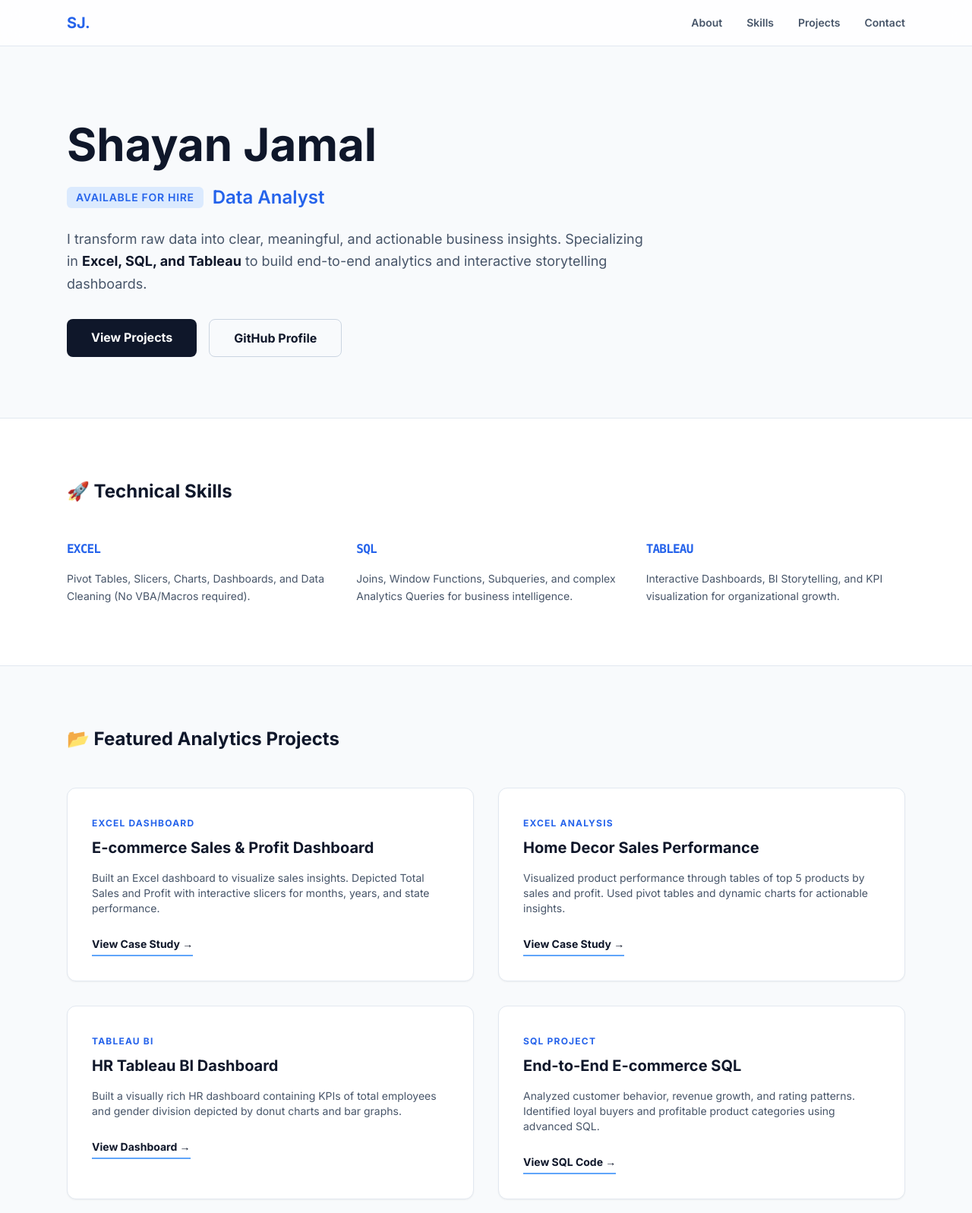
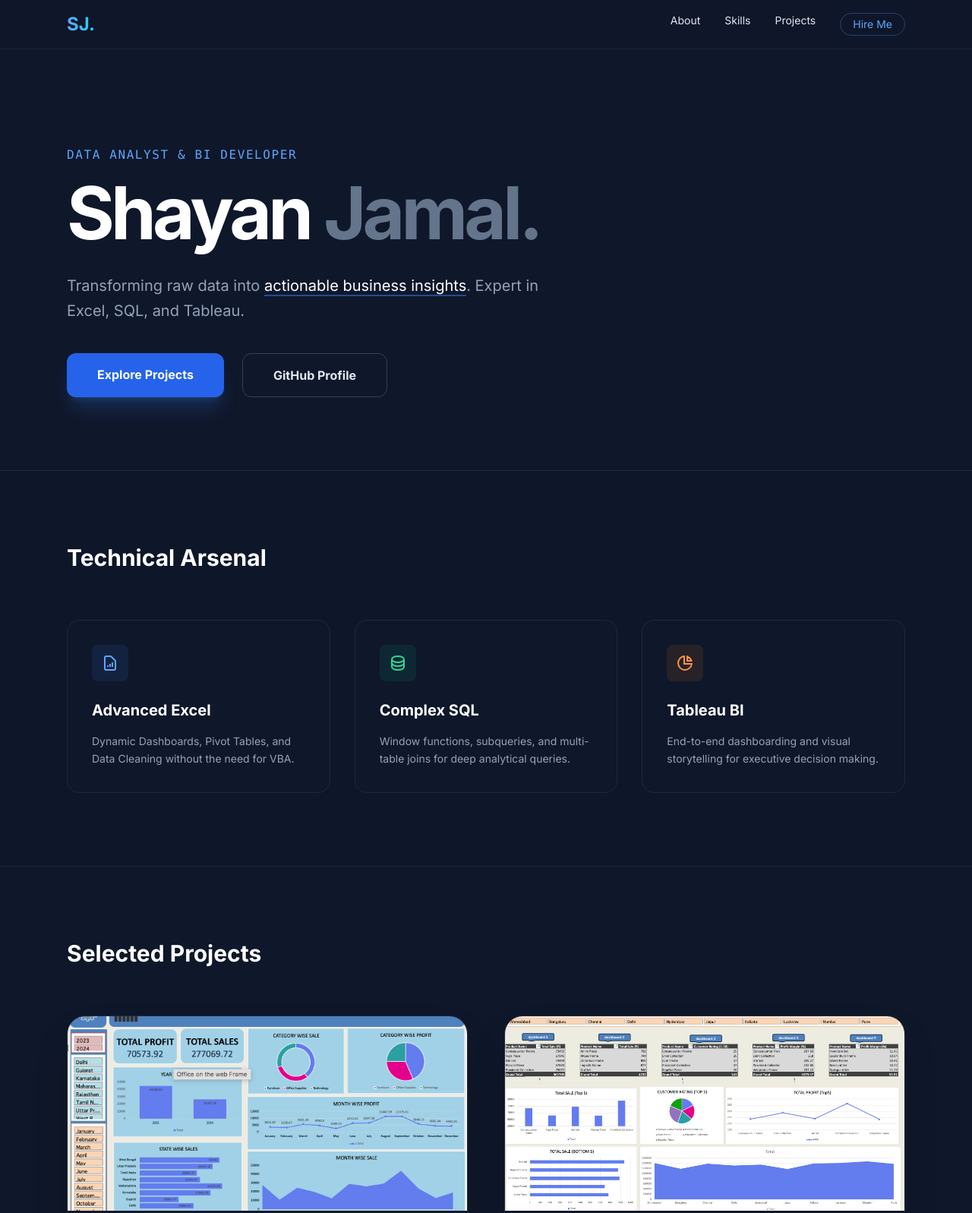
Before and after one commit to Shayan-Jamal/ShayanJamal.github.io, a plain HTML site: page index.html in a window 1280 px wide. Shown: the top 1597 px of the page at 76% size. Drawn offline with nearby package versions, Linux system fonts and the light colour scheme.

Commit message:
Update index.html

```diff
--- a/index.html
+++ b/index.html
@@ -3,127 +3,132 @@
 <head>
     <meta charset="UTF-8">
     <meta name="viewport" content="width=device-width, initial-scale=1.0">
-    <title>Shayan Jamal | Data Analyst Portfolio</title>
+    <title>Shayan Jamal | Data Analyst</title>
     <script src="https://cdn.tailwindcss.com"></script>
     <link href="https://fonts.googleapis.com/css2?family=Inter:wght@300;400;600;700&display=swap" rel="stylesheet">
     <style>
         body { font-family: 'Inter', sans-serif; }
+        .project-card:hover { transform: translateY(-8px); transition: all 0.3s ease; }
+        .bg-glass { background: rgba(15, 23, 42, 0.8); backdrop-filter: blur(12px); }
     </style>
 </head>
-<body class="bg-slate-50 text-slate-900 antialiased">
+<body class="bg-[#0f172a] text-slate-200 antialiased">
 
-    <nav class="fixed w-full bg-white/80 backdrop-blur-md z-50 border-b border-slate-200">
+    <nav class="fixed w-full bg-glass z-50 border-b border-slate-800">
         <div class="max-w-6xl mx-auto px-6 py-4 flex justify-between items-center">
-            <span class="text-xl font-bold text-blue-600">SJ.</span>
-            <div class="hidden md:flex space-x-8 text-sm font-semibold text-slate-600">
-                <a href="#about" class="hover:text-blue-600 transition-colors">About</a>
-                <a href="#skills" class="hover:text-blue-600 transition-colors">Skills</a>
-                <a href="#projects" class="hover:text-blue-600 transition-colors">Projects</a>
-                <a href="#contact" class="hover:text-blue-600 transition-colors">Contact</a>
+            <span class="text-2xl font-bold bg-gradient-to-r from-blue-400 to-cyan-400 bg-clip-text text-transparent">SJ.</span>
+            <div class="hidden md:flex space-x-8 text-sm font-medium">
+                <a href="#about" class="hover:text-blue-400 transition-colors">About</a>
+                <a href="#skills" class="hover:text-blue-400 transition-colors">Skills</a>
+                <a href="#projects" class="hover:text-blue-400 transition-colors">Projects</a>
+                <a href="#contact" class="text-blue-400 border border-blue-400/30 px-4 py-1 rounded-full hover:bg-blue-400/10 transition-all">Hire Me</a>
             </div>
         </div>
     </nav>
 
-    <header id="about" class="pt-40 pb-20 px-6 max-w-6xl mx-auto">
-        <div class="max-w-3xl">
-            <h1 class="text-5xl md:text-6xl font-extrabold text-slate-900 mb-6">Shayan Jamal</h1>
-            <h2 class="text-2xl font-semibold text-blue-600 mb-6 flex items-center">
-                <span class="bg-blue-100 text-blue-600 px-3 py-1 rounded-md text-sm uppercase tracking-wider mr-3">Available for Hire</span>
-                Data Analyst
-            </h2>
-            <p class="text-lg text-slate-600 leading-relaxed mb-8">
-                I transform raw data into clear, meaningful, and actionable business insights. Specializing in <span class="font-bold text-slate-900">Excel, SQL, and Tableau</span> to build end-to-end analytics and interactive storytelling dashboards.
+    <header id="about" class="pt-48 pb-24 px-6 max-w-6xl mx-auto">
+        <div class="max-w-4xl">
+            <p class="text-blue-400 font-mono tracking-widest mb-4">DATA ANALYST & BI DEVELOPER</p>
+            <h1 class="text-6xl md:text-8xl font-extrabold text-white mb-8 tracking-tighter">
+                Shayan <span class="text-slate-500">Jamal.</span>
+            </h1>
+            <p class="text-xl text-slate-400 leading-relaxed mb-10 max-w-2xl">
+                Transforming raw data into <span class="text-white border-b-2 border-blue-500/50">actionable business insights</span>. Expert in Excel, SQL, and Tableau.
             </p>
-            <div class="flex gap-4">
-                <a href="#projects" class="bg-slate-900 text-white px-8 py-3 rounded-lg font-bold hover:bg-slate-800 transition-all">View Projects</a>
-                <a href="https://github.com/Shayan-Jamal" target="_blank" class="border border-slate-300 px-8 py-3 rounded-lg font-bold hover:bg-slate-100 transition-all">GitHub Profile</a>
+            <div class="flex flex-wrap gap-6">
+                <a href="#projects" class="bg-blue-600 hover:bg-blue-700 text-white font-bold py-4 px-10 rounded-xl transition-all shadow-xl shadow-blue-500/20">
+                    Explore Projects
+                </a>
+                <a href="https://github.com/Shayan-Jamal" target="_blank" class="flex items-center gap-3 border border-slate-700 hover:bg-slate-800 py-4 px-10 rounded-xl font-bold transition-all">
+                    GitHub Profile
+                </a>
             </div>
         </div>
     </header>
 
-    <section id="skills" class="py-20 bg-white border-y border-slate-200">
+    <section id="skills" class="py-24 bg-slate-900/50 border-y border-slate-800">
         <div class="max-w-6xl mx-auto px-6">
-            <h3 class="text-2xl font-bold mb-12 text-slate-900">🚀 Technical Skills</h3>
-            <div class="grid md:grid-cols-3 gap-10">
-                <div>
-                    <h4 class="font-bold text-blue-600 mb-4 font-mono uppercase tracking-tighter">Excel</h4>
-                    <p class="text-sm text-slate-600 leading-relaxed">Pivot Tables, Slicers, Charts, Dashboards, and Data Cleaning (No VBA/Macros required).</p>
+            <h3 class="text-3xl font-bold text-white mb-16">Technical Arsenal</h3>
+            <div class="grid md:grid-cols-3 gap-8">
+                <div class="group p-8 bg-slate-900 rounded-2xl border border-slate-800 hover:border-blue-500/50 transition-colors">
+                    <div class="w-12 h-12 bg-blue-500/10 rounded-lg flex items-center justify-center mb-6 text-blue-400 group-hover:bg-blue-500 group-hover:text-white transition-all">
+                        <svg class="w-6 h-6" fill="none" stroke="currentColor" viewBox="0 0 24 24"><path stroke-width="2" d="M9 17v-2m3 2v-4m3 4v-6m2 10H7a2 2 0 01-2-2V5a2 2 0 012-2h5.586a1 1 0 01.707.293l5.414 5.414a1 1 0 01.293.707V19a2 2 0 01-2 2z"></path></svg>
+                    </div>
+                    <h4 class="text-xl font-bold text-white mb-4">Advanced Excel</h4>
+                    <p class="text-slate-400 text-sm leading-relaxed">Dynamic Dashboards, Pivot Tables, and Data Cleaning without the need for VBA.</p>
                 </div>
-                <div>
-                    <h4 class="font-bold text-blue-600 mb-4 font-mono uppercase tracking-tighter">SQL</h4>
-                    <p class="text-sm text-slate-600 leading-relaxed">Joins, Window Functions, Subqueries, and complex Analytics Queries for business intelligence.</p>
+                <div class="group p-8 bg-slate-900 rounded-2xl border border-slate-800 hover:border-emerald-500/50 transition-colors">
+                    <div class="w-12 h-12 bg-emerald-500/10 rounded-lg flex items-center justify-center mb-6 text-emerald-400 group-hover:bg-emerald-500 group-hover:text-white transition-all">
+                        <svg class="w-6 h-6" fill="none" stroke="currentColor" viewBox="0 0 24 24"><path stroke-width="2" d="M4 7v10c0 2.21 3.582 4 8 4s8-1.79 8-4V7M4 7c0 2.21 3.582 4 8 4s8-1.79 8-4M4 7c0-2.21 3.582-4 8-4s8 1.79 8 4m0 5c0 2.21-3.582 4-8 4s-8-1.79-8-4"></path></svg>
+                    </div>
+                    <h4 class="text-xl font-bold text-white mb-4">Complex SQL</h4>
+                    <p class="text-slate-400 text-sm leading-relaxed">Window functions, subqueries, and multi-table joins for deep analytical queries.</p>
                 </div>
-                <div>
-                    <h4 class="font-bold text-blue-600 mb-4 font-mono uppercase tracking-tighter">Tableau</h4>
-                    <p class="text-sm text-slate-600 leading-relaxed">Interactive Dashboards, BI Storytelling, and KPI visualization for organizational growth.</p>
+                <div class="group p-8 bg-slate-900 rounded-2xl border border-slate-800 hover:border-orange-500/50 transition-colors">
+                    <div class="w-12 h-12 bg-orange-500/10 rounded-lg flex items-center justify-center mb-6 text-orange-400 group-hover:bg-orange-500 group-hover:text-white transition-all">
+                        <svg class="w-6 h-6" fill="none" stroke="currentColor" viewBox="0 0 24 24"><path stroke-width="2" d="M11 3.055A9.001 9.001 0 1020.945 13H11V3.055z"></path><path stroke-width="2" d="M20.488 9H15V3.512A9.025 9.025 0 0120.488 9z"></path></svg>
+                    </div>
+                    <h4 class="text-xl font-bold text-white mb-4">Tableau BI</h4>
+                    <p class="text-slate-400 text-sm leading-relaxed">End-to-end dashboarding and visual storytelling for executive decision making.</p>
                 </div>
             </div>
         </div>
     </section>
 
-    <section id="projects" class="py-20 px-6 max-w-6xl mx-auto">
-        <h3 class="text-2xl font-bold mb-12 text-slate-900">📂 Featured Analytics Projects</h3>
+    <section id="projects" class="py-24 px-6 max-w-6xl mx-auto">
+        <h3 class="text-3xl font-bold text-white mb-16">Selected Projects</h3>
 
-        <div class="grid md:grid-cols-2 gap-8">
+        <div class="grid md:grid-cols-2 gap-12">
 
-            <div class="bg-white border border-slate-200 rounded-xl overflow-hidden shadow-sm hover:shadow-md transition-shadow">
+            <div class="project-card group bg-slate-900 rounded-3xl overflow-hidden border border-slate-800 shadow-2xl">
+                <img src="Assets/Images/Project 2(excel).png" class="w-full h-64 object-cover" alt="E-commerce Dashboard">
                 <div class="p-8">
-                    <span class="text-xs font-bold text-blue-600 uppercase tracking-widest">Excel Dashboard</span>
-                    <h4 class="text-xl font-bold text-slate-900 mt-2 mb-4">E-commerce Sales & Profit Dashboard</h4>
-                    <p class="text-slate-600 text-sm mb-6">Built an Excel dashboard to visualize sales insights. Depicted Total Sales and Profit with interactive slicers for months, years, and state performance.</p>
-                    <a href="https://github.com/Shayan-Jamal/E-commerce-store-sales-dashboard-project-" target="_blank" class="text-sm font-bold text-slate-900 border-b-2 border-blue-400 hover:border-blue-600 transition-all pb-1 inline-block">View Case Study →</a>
+                    <h4 class="text-2xl font-bold text-white mb-4">E-commerce Sales Dashboard</h4>
+                    <p class="text-slate-400 mb-8 leading-relaxed">Excel-based visualization of profit and sales across months and states using dynamic slicers.</p>
+                    <a href="https://github.com/Shayan-Jamal/E-commerce-store-sales-dashboard-project-" class="inline-flex items-center text-blue-400 font-bold hover:underline">View Project →</a>
                 </div>
             </div>
 
-            <div class="bg-white border border-slate-200 rounded-xl overflow-hidden shadow-sm hover:shadow-md transition-shadow">
+            <div class="project-card group bg-slate-900 rounded-3xl overflow-hidden border border-slate-800 shadow-2xl">
+                <img src="Assets/Images/Project 1 (excel).png" class="w-full h-64 object-cover" alt="Home Decor Dashboard">
                 <div class="p-8">
-                    <span class="text-xs font-bold text-blue-600 uppercase tracking-widest">Excel Analysis</span>
-                    <h4 class="text-xl font-bold text-slate-900 mt-2 mb-4">Home Decor Sales Performance</h4>
-                    <p class="text-slate-600 text-sm mb-6">Visualized product performance through tables of top 5 products by sales and profit. Used pivot tables and dynamic charts for actionable insights.</p>
-                    <a href="https://github.com/Shayan-Jamal/Home-Decor-Project" target="_blank" class="text-sm font-bold text-slate-900 border-b-2 border-blue-400 hover:border-blue-600 transition-all pb-1 inline-block">View Case Study →</a>
+                    <h4 class="text-2xl font-bold text-white mb-4">Home Decor Performance</h4>
+                    <p class="text-slate-400 mb-8 leading-relaxed">In-depth Excel analysis of top 5 products and category performance using pivot tables.</p>
+                    <a href="https://github.com/Shayan-Jamal/Home-Decor-Project" class="inline-flex items-center text-blue-400 font-bold hover:underline">View Project →</a>
                 </div>
             </div>
 
-            <div class="bg-white border border-slate-200 rounded-xl overflow-hidden shadow-sm hover:shadow-md transition-shadow">
+            <div class="project-card group bg-slate-900 rounded-3xl overflow-hidden border border-slate-800 shadow-2xl">
+                <img src="Assets/Images/project 1(tableau).png" class="w-full h-64 object-cover" alt="Tableau HR">
                 <div class="p-8">
-                    <span class="text-xs font-bold text-blue-600 uppercase tracking-widest">Tableau BI</span>
-                    <h4 class="text-xl font-bold text-slate-900 mt-2 mb-4">HR Tableau BI Dashboard</h4>
-                    <p class="text-slate-600 text-sm mb-6">Built a visually rich HR dashboard containing KPIs of total employees and gender division depicted by donut charts and bar graphs.</p>
-                    <a href="https://public.tableau.com/app/profile/shayan.jamal/viz/Book1_17619673221770/Dashboard1" target="_blank" class="text-sm font-bold text-slate-900 border-b-2 border-blue-400 hover:border-blue-600 transition-all pb-1 inline-block">View Dashboard →</a>
+                    <h4 class="text-2xl font-bold text-white mb-4">Tableau HR BI Dashboard</h4>
+                    <p class="text-slate-400 mb-8 leading-relaxed">Interactive KPI tracking for employee demographics and gender distribution.</p>
+                    <a href="https://public.tableau.com/app/profile/shayan.jamal/viz/Book1_17619673221770/Dashboard1" class="inline-flex items-center text-blue-400 font-bold hover:underline">View Dashboard →</a>
                 </div>
             </div>
 
-            <div class="bg-white border border-slate-200 rounded-xl overflow-hidden shadow-sm hover:shadow-md transition-shadow">
-                <div class="p-8">
-                    <span class="text-xs font-bold text-blue-600 uppercase tracking-widest">SQL Project</span>
-                    <h4 class="text-xl font-bold text-slate-900 mt-2 mb-4">End-to-End E-commerce SQL</h4>
-                    <p class="text-slate-600 text-sm mb-6">Analyzed customer behavior, revenue growth, and rating patterns. Identified loyal buyers and profitable product categories using advanced SQL.</p>
-                    <a href="https://github.com/Shayan-Jamal/E_commerce-Data-SQL-Project" target="_blank" class="text-sm font-bold text-slate-900 border-b-2 border-blue-400 hover:border-blue-600 transition-all pb-1 inline-block">View SQL Code →</a>
-                </div>
-            </div>
-
-            <div class="bg-white border border-slate-200 rounded-xl overflow-hidden shadow-sm hover:shadow-md transition-shadow md:col-span-2">
-                <div class="p-8">
-                    <span class="text-xs font-bold text-blue-600 uppercase tracking-widest">SQL Analytics</span>
-                    <h4 class="text-xl font-bold text-slate-900 mt-2 mb-4">Bookstore Sales & Inventory Analysis</h4>
-                    <p class="text-slate-600 text-sm mb-6">Comprehensive SQL analysis covering inventory tracking, customer segmentation, and genre sales. Demonstrates expertise in joins and aggregations.</p>
-                    <a href="https://github.com/Shayan-Jamal/Bookstore-SQL-Project" target="_blank" class="text-sm font-bold text-slate-900 border-b-2 border-blue-400 hover:border-blue-600 transition-all pb-1 inline-block">View SQL Code →</a>
+            <div class="project-card group bg-slate-900 rounded-3xl overflow-hidden border border-slate-800 shadow-2xl">
+                <img src="Assets/Images/project 2 (sql).png" class="w-full h-64 object-cover" alt="SQL Analysis">
+                <div class="p-6">
+                    <h4 class="text-2xl font-bold text-white mb-4">End-to-End SQL E-commerce</h4>
+                    <p class="text-slate-400 mb-8 leading-relaxed">Analysis of loyal buyers, profitable categories, and customer rating patterns.</p>
+                    <a href="https://github.com/Shayan-Jamal/E_commerce-Data-SQL-Project" class="inline-flex items-center text-blue-400 font-bold hover:underline">View Code →</a>
                 </div>
             </div>
 
         </div>
     </section>
 
-    <section id="contact" class="py-20 px-6 bg-slate-900 text-white text-center">
-        <h3 class="text-3xl font-bold mb-6">Let's Talk Data</h3>
-        <p class="text-slate-400 mb-10 max-w-xl mx-auto">Available for freelance data analysis and full-time business intelligence roles.</p>
-        <div class="flex flex-wrap justify-center gap-4">
-            <a href="mailto:your-email@example.com" class="bg-blue-600 text-white px-10 py-3 rounded-lg font-bold hover:bg-blue-500 transition-all">Send Email</a>
-            <a href="https://github.com/Shayan-Jamal" target="_blank" class="bg-white text-slate-900 px-10 py-3 rounded-lg font-bold hover:bg-slate-100 transition-all">GitHub</a>
+    <section id="contact" class="py-32 px-6 bg-blue-600 text-white text-center rounded-t-[3rem]">
+        <h3 class="text-4xl md:text-5xl font-bold mb-6">Let's build something data-driven.</h3>
+        <p class="text-blue-100 text-lg mb-12">I'm currently available for freelance projects and full-time roles.</p>
+        <div class="flex justify-center gap-6">
+            <a href="mailto:your-email@example.com" class="bg-white text-blue-600 px-10 py-4 rounded-2xl font-bold hover:scale-105 transition-transform">Send an Email</a>
+            <a href="https://github.com/Shayan-Jamal" class="bg-slate-900 text-white px-10 py-4 rounded-2xl font-bold hover:scale-105 transition-transform">GitHub</a>
         </div>
     </section>
 
-    <footer class="py-8 text-center text-xs text-slate-500 font-mono">
+    <footer class="bg-slate-900 py-12 text-center text-slate-500 text-sm">
         © 2026 SHAYAN JAMAL | DATA ANALYST
     </footer>
 
```
